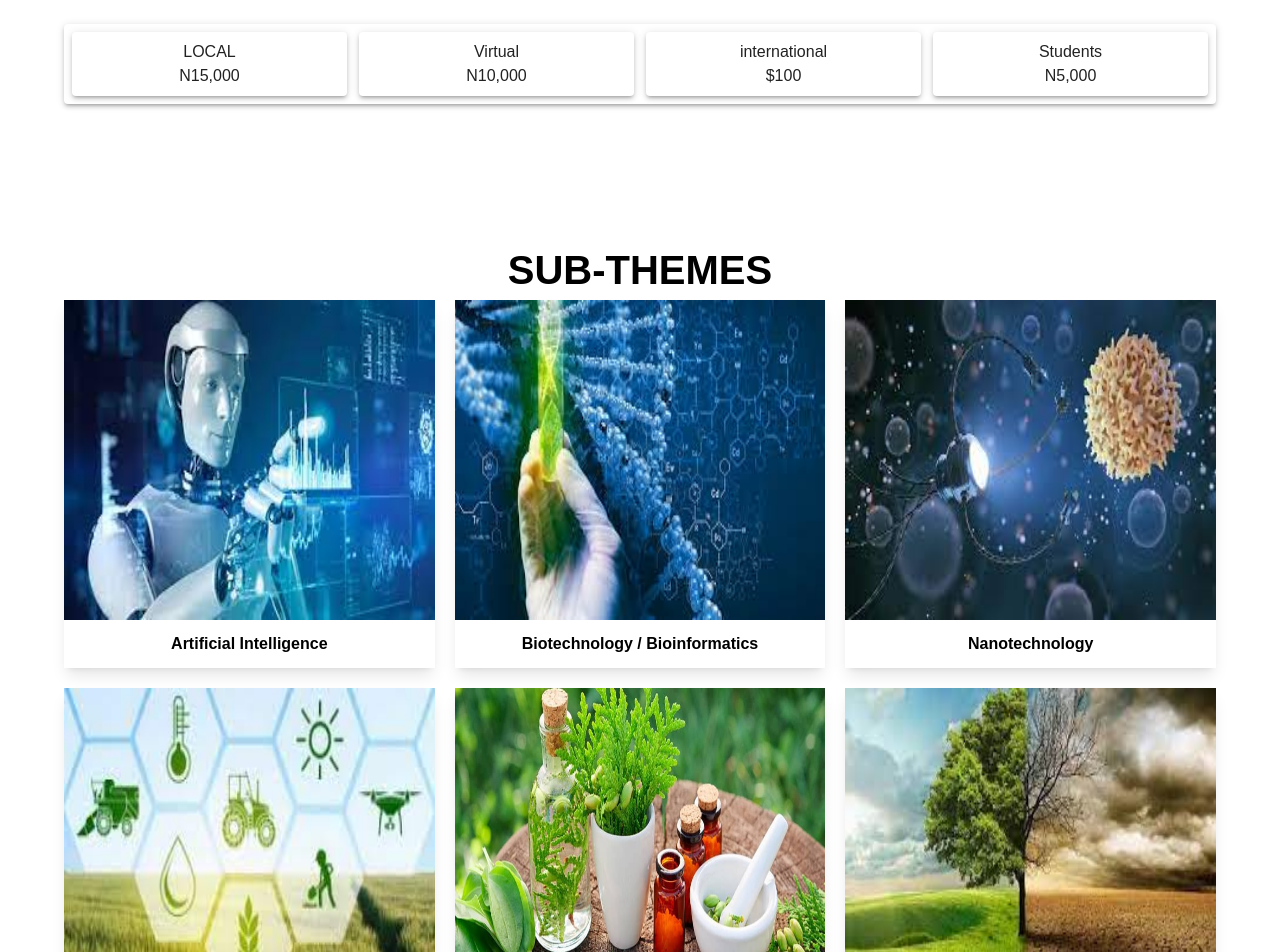
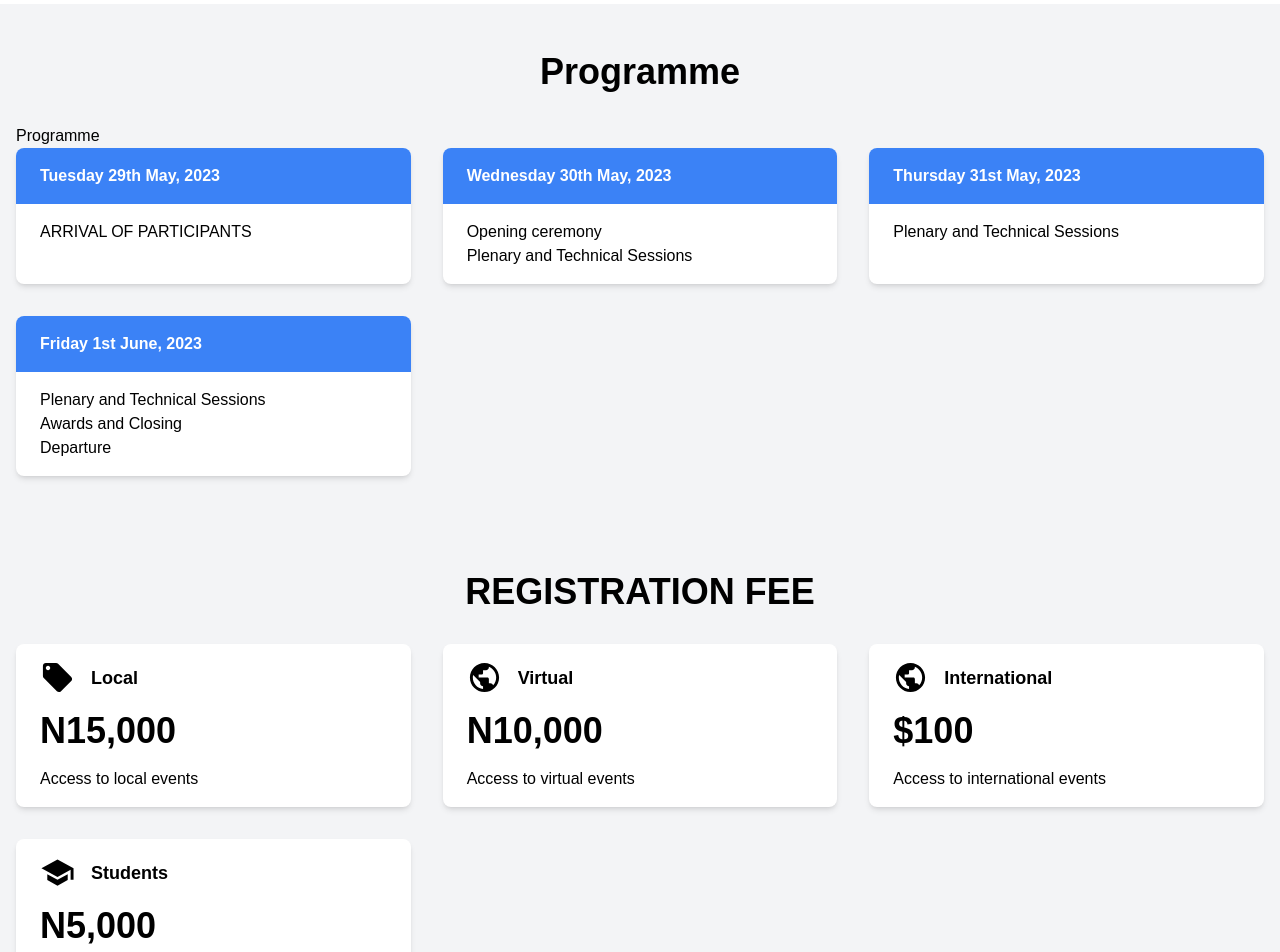
Before and after one commit to wisdom-uzo/gaposa, a Next.js app: page / in a window 1280 px wide. Shown: the part 1800-2752 px from the top of the page. Built offline with nearby package versions, Linux system fonts and the light colour scheme.

Commit message:
first commit

```diff
--- a/components/CustomTexts.jsx
+++ b/components/CustomTexts.jsx
@@ -22,7 +22,7 @@ export const TitleText = ({title, textStyles}) => (
     variants={textVariant2}
     initial='hidden'
     whileInView='show'
-    className={`mt-[8px] font-bold md-text-[64px] text-[40px] ${textStyles}`}>
+    className={`text-4xl font-bold mb-8 ${textStyles}`}>
        {title}
     </motion.h2>
 );
--- /dev/null
+++ b/components/Pricing.jsx
@@ -0,0 +1,59 @@
+import { LocalOffer, Public, School } from '@mui/icons-material';
+import React from 'react';
+import { TitleText } from './CustomTexts';
+
+
+function Pricing() {
+  return (
+    <section className="bg-gray-100 py-12 px-4">
+      <div className="container mx-auto">
+      <TitleText title={<>REGISTRATION FEE</>} textStyles='text-center' />
+
+        <div className="grid grid-cols-1 md:grid-cols-3 gap-8">
+          <div className="bg-white rounded-lg shadow-md">
+            <div className="px-6 py-4">
+              <div className="flex items-center mb-4">
+                <LocalOffer fontSize="large" />
+                <h3 className="text-lg font-bold ml-4">Local</h3>
+              </div>
+              <div className="text-4xl font-bold mb-4">N15,000</div>
+              <p>Access to local events</p>
+            </div>
+          </div>
+          <div className="bg-white rounded-lg shadow-md">
+            <div className="px-6 py-4">
+              <div className="flex items-center mb-4">
+                <Public fontSize="large" />
+                <h3 className="text-lg font-bold ml-4">Virtual</h3>
+              </div>
+              <div className="text-4xl font-bold mb-4">N10,000</div>
+              <p>Access to virtual events</p>
+            </div>
+          </div>
+          <div className="bg-white rounded-lg shadow-md">
+            <div className="px-6 py-4">
+              <div className="flex items-center mb-4">
+                <Public fontSize="large" />
+                <h3 className="text-lg font-bold ml-4">International</h3>
+              </div>
+              <div className="text-4xl font-bold mb-4">$100</div>
+              <p>Access to international events</p>
+            </div>
+          </div>
+          <div className="bg-white rounded-lg shadow-md">
+            <div className="px-6 py-4">
+              <div className="flex items-center mb-4">
+                <School fontSize="large" />
+                <h3 className="text-lg font-bold ml-4">Students</h3>
+              </div>
+              <div className="text-4xl font-bold mb-4">N5,000</div>
+              <p>Access to events for students</p>
+            </div>
+          </div>
+        </div>
+      </div>
+    </section>
+  );
+}
+
+export default Pricing;
--- /dev/null
+++ b/components/Program.jsx
@@ -0,0 +1,53 @@
+import React from 'react';
+import { TitleText } from './CustomTexts';
+
+function Schedule() {
+  return (
+    <section className="bg-gray-100 py-12 px-4">
+      <div className="container mx-auto">
+      <TitleText title={<>Programme</>} textStyles='text-center' />
+
+        <h2 className="">Programme</h2>
+        <div className="grid grid-cols-1 md:grid-cols-3 gap-8">
+          <div className="bg-white rounded-lg shadow-md">
+            <div className="px-6 py-4 bg-blue-500 text-white font-bold rounded-t-lg">
+              Tuesday 29th May, 2023
+            </div>
+            <div className="px-6 py-4">
+              <p>ARRIVAL OF PARTICIPANTS</p>
+            </div>
+          </div>
+          <div className="bg-white rounded-lg shadow-md">
+            <div className="px-6 py-4 bg-blue-500 text-white font-bold rounded-t-lg">
+              Wednesday 30th May, 2023
+            </div>
+            <div className="px-6 py-4">
+              <p>Opening ceremony</p>
+              <p>Plenary and Technical Sessions</p>
+            </div>
+          </div>
+          <div className="bg-white rounded-lg shadow-md">
+            <div className="px-6 py-4 bg-blue-500 text-white font-bold rounded-t-lg">
+              Thursday 31st May, 2023
+            </div>
+            <div className="px-6 py-4">
+              <p>Plenary and Technical Sessions</p>
+            </div>
+          </div>
+          <div className="bg-white rounded-lg shadow-md">
+            <div className="px-6 py-4 bg-blue-500 text-white font-bold rounded-t-lg">
+              Friday 1st June, 2023
+            </div>
+            <div className="px-6 py-4">
+              <p>Plenary and Technical Sessions</p>
+              <p>Awards and Closing</p>
+              <p>Departure</p>
+            </div>
+          </div>
+        </div>
+      </div>
+    </section>
+  );
+}
+
+export default Schedule;
--- a/components/index.js
+++ b/components/index.js
@@ -4,7 +4,8 @@ import Footer from './Footer';
 import Form from './Form'
 import Timer from './Timer'
 import CloudinaryUpload from './CloudinaryUpload'
-import PdfViewer from './PdfViewer'
+import Program from './Program'
+import Pricing from './Pricing'
 
 export {
   Navbar,
@@ -14,5 +15,6 @@ export {
   Form,
   Timer,
   CloudinaryUpload,
-  PdfViewer
+  Program,
+  Pricing
 };
--- a/constants/index.js
+++ b/constants/index.js
@@ -18,7 +18,7 @@ export const insights = [
   },
   {
     imgUrl: '/arg.jpeg',
-    title: 'Aquaculture and the Food Security',
+    title: 'Agriclture and the Food Security',
   },
   {
     imgUrl: '/medicine.jpeg',
@@ -37,11 +37,6 @@ export const socials = [
     link: 'https://twitter.com/gaposastconf'
   },
   {
-    name: 'linkedin',
-    url: '/linkedin.svg',
-    link: '#'
-  },
-  {
     name: 'instagram',
     url: '/instagram.svg',
     link: 'https://www.instagram.com/gaposastconf/'
--- a/pages/accomodation.js
+++ b/pages/accomodation.js
@@ -5,9 +5,9 @@ import { Layout } from '../sections'
 const accomodation = () => {
   return (
     <Layout>
-        <div style={{height:'50vh'}} className="h-[10vh] flex justify-center items-center flex-col">
+        <div style={{height:'50vh'}} className="h-[10vh] flex justify-center items-center flex-col text-center">
         <h1 className='font-bold text-[25px] uppercase mb-[5rem]'>Accomodation</h1>
-        <h2>To book an Accomodation please contact Mr Tobi: +234 8069181102 or Mr Emmanuel : +234 8038499893</h2>
+        <h2>To book an Accomodation please contact Tobi: +234 8069181102 or Emmanuel : +234 8038499893</h2>
         </div>
 
     </Layout>
--- a/pages/index.js
+++ b/pages/index.js
@@ -1,5 +1,5 @@
 import React from 'react'
-import { Timer } from '../components'
+import { Pricing, Program, Timer } from '../components'
 import { About, Explore, Hero, Layout } from '../sections'
 
 
@@ -10,6 +10,8 @@ const Index = () => {
         <Hero />
         <Timer />
         <About />
+        <Program />
+        <Pricing />
         <Explore />
 
     </div>
--- a/sections/About.jsx
+++ b/sections/About.jsx
@@ -45,35 +45,7 @@ const About = () => (
     </motion.div>
 
 
-    <div className="">
-     <TitleText title={<>REGISTRATION FEE</>} textStyles='text-center' />
 
-     <Paper elevation={3} className="p-2 grid gap-3 text-center mt-5 md:grid-cols-4">
-
-        <Paper elevation={3} className="p-2">
-            <p className="">LOCAL</p>
-            <p className="">N15,000</p>
-        </Paper>
-
-        <Paper elevation={3} className="p-2">
-        <p className="">Virtual</p>
-        <p className="">N10,000</p>
-        </Paper>
-
-        <Paper elevation={3} className="p-2">
-        <p className="">international</p>
-        <p className="">$100</p>
-        </Paper>
-
-        <Paper elevation={3} className="p-2">
-        <p className="">Students</p>
-        <p className="">N5,000</p>
-        </Paper>
-
-     </Paper>
-
-
-    </div>
 
   </section>
 );
--- a/sections/Explore.jsx
+++ b/sections/Explore.jsx
@@ -26,7 +26,7 @@ const Explore = () => {
             <div className="grid grid-cols-1 md:grid-cols-3 gap-5">
                 {insights.map((world, index) => (
                   <div className="text-center shadow-lg" key={index} >
-                    <img alt={world.title} src={world.imgUrl} className='w-full h-[20rem]' />
+                    <img alt={world.title} src={world.imgUrl} className='w-full ' />
                     <p className='my-3 font-semibold text'>{world.title}</p>
                   </div>
                 ))}
```
